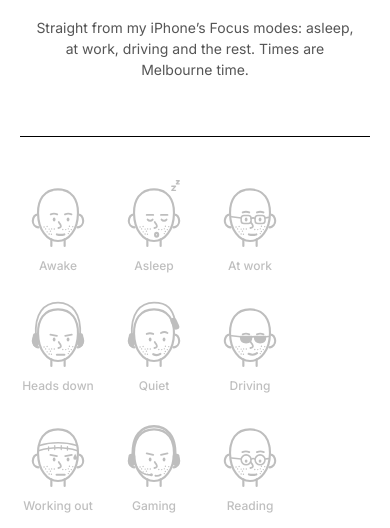
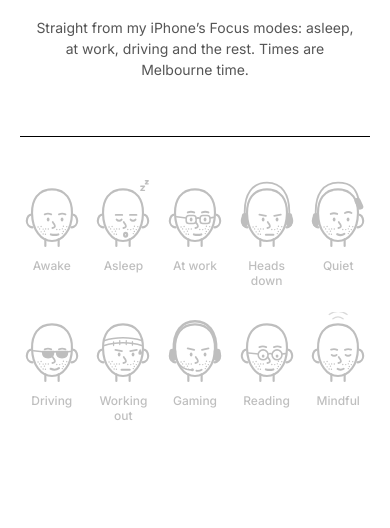
Before and after one commit to daleobrien/daleobrien.github.io, a plain HTML site: page status/index.html in a window 390 px wide. Shown: the part 572-1100 px from the top of the page. After the commit the page ends 1043 px from the top, so only its background shows below. Drawn offline with Linux system fonts and the light colour scheme; no server answers.

Commit message:
Status page: faces in a 5-column grid on phones
Co-Authored-By: Claude Opus 5.5 <noreply@anthropic.com>
Claude-Session: https://claude.ai/code/session_013uTbHggFFRPrFYEmR4dByP

```diff
--- a/status/index.html
+++ b/status/index.html
@@ -27,6 +27,11 @@
             .state img { width: 3.5rem; height: auto; }
             .state.is-current { opacity: 1; }
             @media (prefers-reduced-motion: reduce) { .state { transition: none; } }
+            @media (max-width: 640px) {
+                .states-row { display: grid; grid-template-columns: repeat(5, 1fr); gap: 1.5rem 0.5rem; }
+                .state { width: auto; }
+                .state img { width: min(3.5rem, 100%); }
+            }
         </style>
     </head>
     <body>
```
